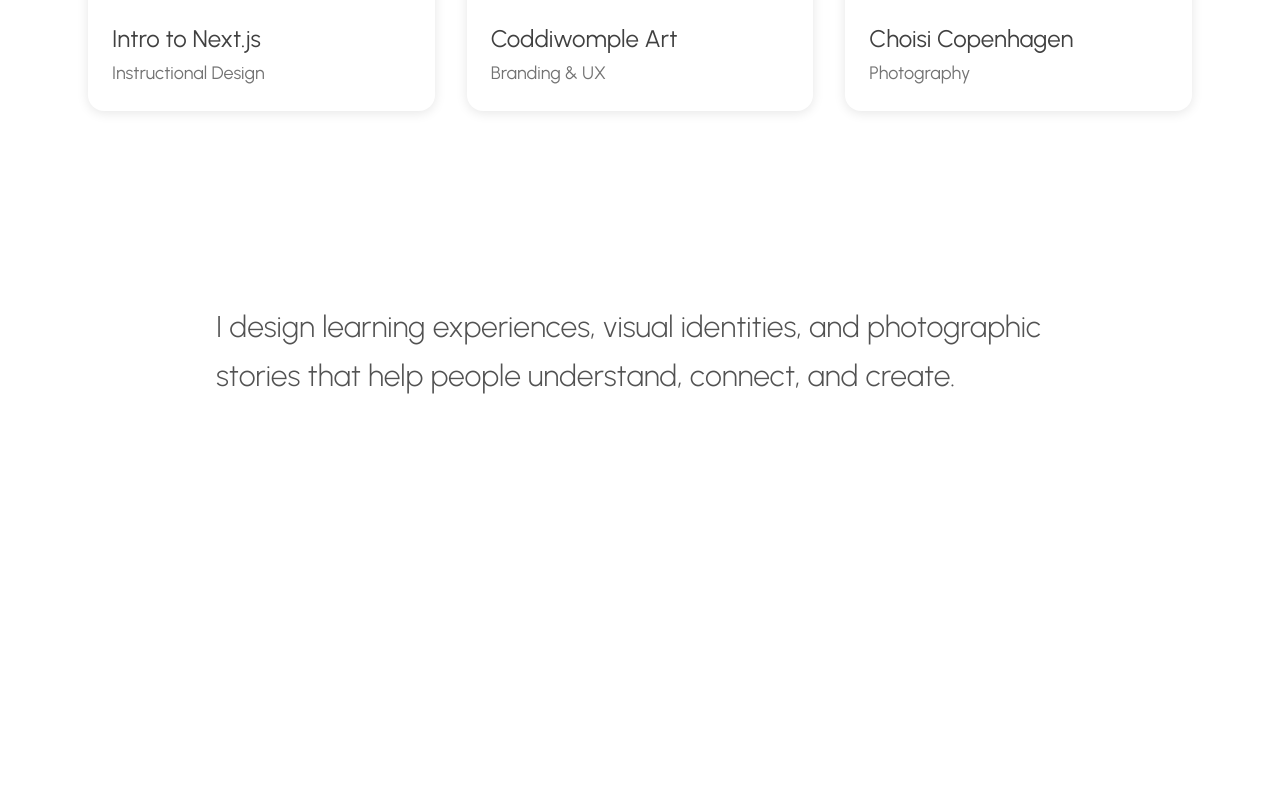
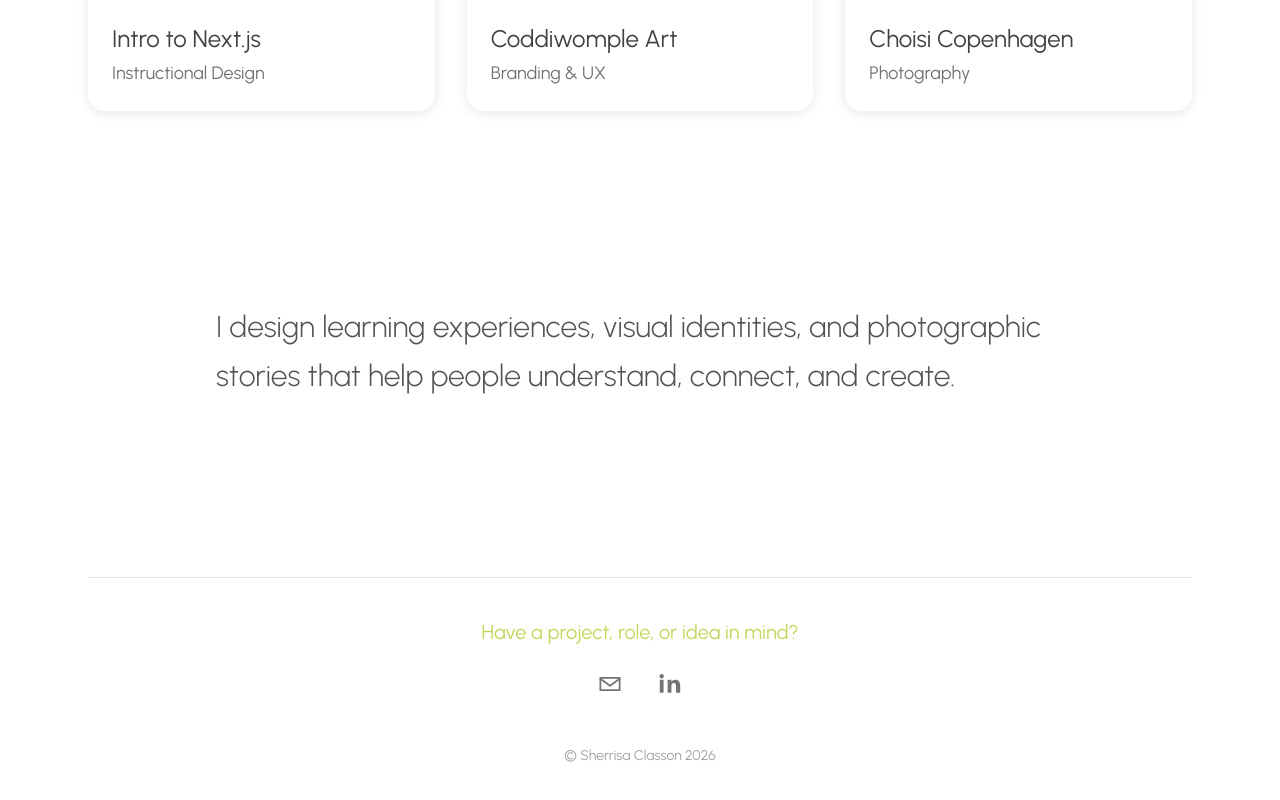
Before and after one commit to Sherrisa/sherrisa-portfolio, a Next.js app: page / in a window 1280 px wide. Shown: the part 1407-2207 px from the top of the page. Before the commit the page ends 1904 px from the top, so only its background shows below. Built offline with nearby package versions, Linux system fonts and the light colour scheme.

Commit message:
Add shared contact footer

```diff
--- a/app/layout.tsx
+++ b/app/layout.tsx
@@ -16,6 +16,7 @@ export default function RootLayout({
   return (
     <html lang="en">
       <body className={urbanist.className}>
+        {/* Shared navigation */}
         <header className="bg-white shadow-[0_2px_8px_rgba(0,0,0,0.08)]">
           <div className="mx-auto flex w-full max-w-6xl justify-end px-6 py-5">
             <nav aria-label="Primary navigation">
@@ -52,6 +53,66 @@ export default function RootLayout({
         </header>
 
         {children}
+
+        {/* Shared contact footer */}
+        <footer className="mx-auto w-full max-w-6xl px-6 pt-16 pb-10 sm:pt-20">
+          <div className="border-t border-neutral-200 pt-10 text-center">
+            <p className="text-lg font-normal text-[#bed95b] sm:text-xl">
+              Have a project, role, or idea in mind?
+            </p>
+
+            <div className="mt-6 flex items-center justify-center gap-8">
+              <a
+                href="mailto:sherrisaclasson@outlook.com"
+                aria-label="Email Sherrisa"
+                className="text-neutral-500 transition-opacity hover:opacity-60"
+              >
+                <svg
+                  xmlns="http://www.w3.org/2000/svg"
+                  viewBox="0 0 24 24"
+                  fill="none"
+                  stroke="currentColor"
+                  strokeWidth="1.5"
+                  className="h-7 w-7"
+                  aria-hidden="true"
+                >
+                  <path
+                    strokeLinecap="round"
+                    strokeLinejoin="round"
+                    d="M3.75 6.75h16.5v10.5H3.75z"
+                  />
+                  <path
+                    strokeLinecap="round"
+                    strokeLinejoin="round"
+                    d="m3.75 7.5 8.25 6 8.25-6"
+                  />
+                </svg>
+              </a>
+
+              <a
+                href="https://www.linkedin.com/in/sherrisa"
+                target="_blank"
+                rel="noreferrer"
+                aria-label="Sherrisa on LinkedIn"
+                className="text-neutral-500 transition-opacity hover:opacity-60"
+              >
+                <svg
+                  xmlns="http://www.w3.org/2000/svg"
+                  viewBox="0 0 24 24"
+                  fill="currentColor"
+                  className="h-7 w-7"
+                  aria-hidden="true"
+                >
+                  <path d="M6.5 8.25H3.25V19.5H6.5V8.25ZM4.875 3.5C3.84 3.5 3 4.34 3 5.375S3.84 7.25 4.875 7.25 6.75 6.41 6.75 5.375 5.91 3.5 4.875 3.5ZM20.75 13.25c0-3.39-1.81-4.97-4.23-4.97-1.95 0-2.82 1.07-3.31 1.82V8.25H9.96V19.5h3.25v-5.57c0-1.47.28-2.89 2.1-2.89 1.79 0 1.81 1.68 1.81 2.98v5.48h3.63v-6.25Z" />
+                </svg>
+              </a>
+            </div>
+          </div>
+
+          <p className="mt-12 text-center text-sm text-neutral-400">
+            © Sherrisa Classon 2026
+          </p>
+        </footer>
       </body>
     </html>
   );
--- a/app/page.tsx
+++ b/app/page.tsx
@@ -99,7 +99,6 @@ export default function Home() {
         </p>
       </section>
 
-
     </main>
   );
 }
```
